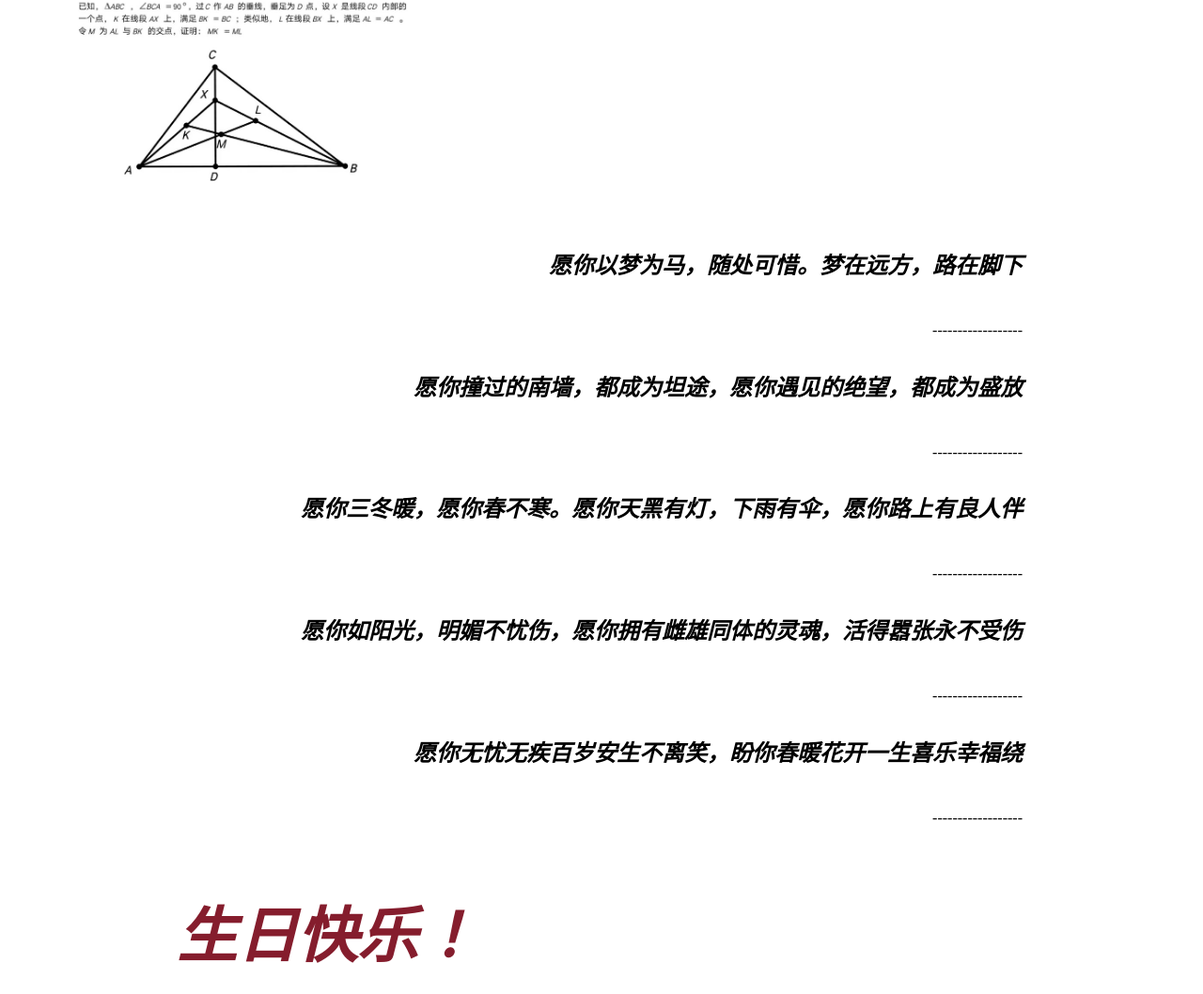
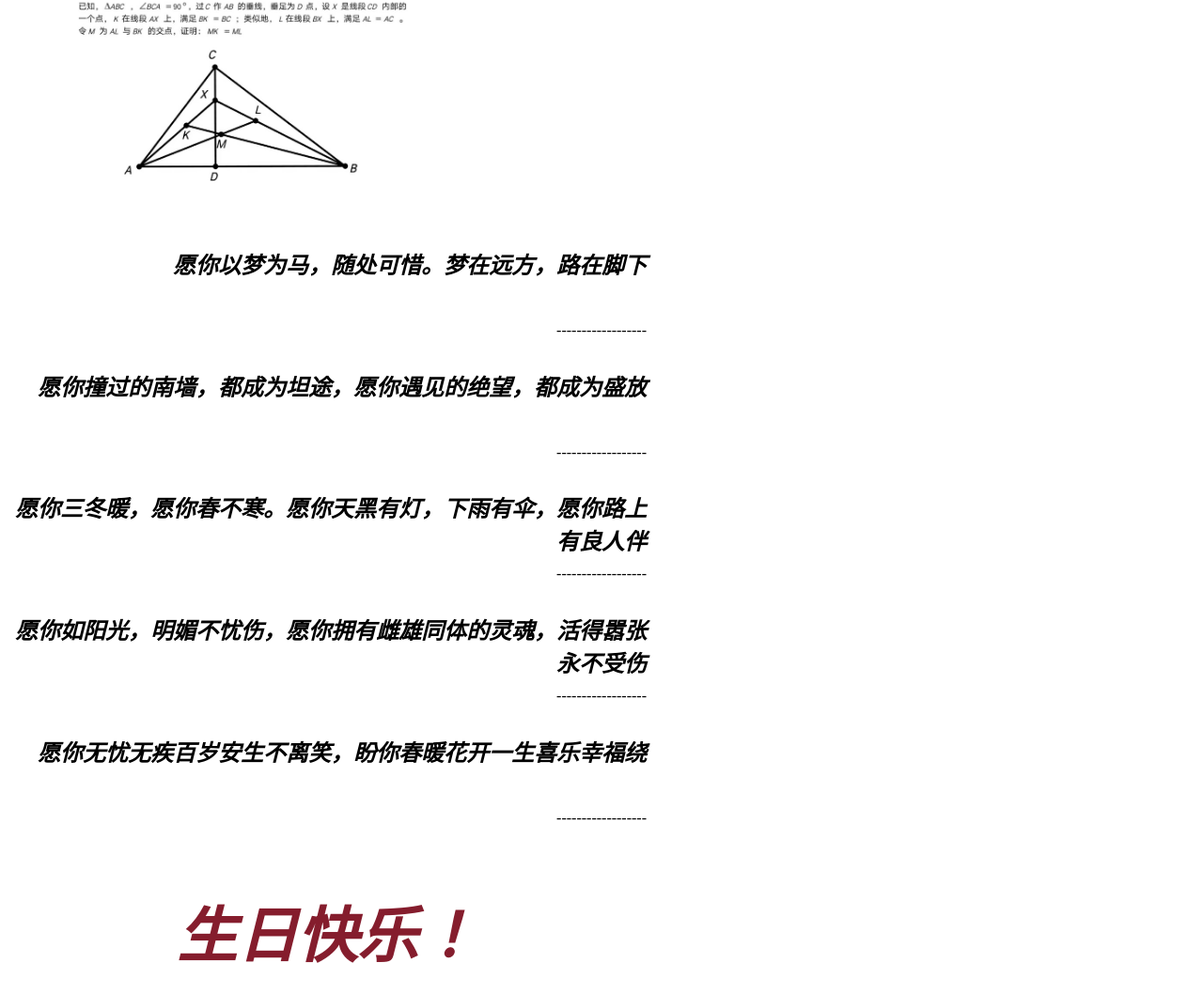
Before and after one commit to 3331674799/901Ceremony.github.io, a PHP site: page / in a window 1280 px wide. Shown: the part 570-1628 px from the top of the page at 94% size. Run offline with PHP 8.4, Linux system fonts and the light colour scheme; some libraries are stand-ins or nearby versions.

Commit message:
Update style.css

```diff
--- a/style.css
+++ b/style.css
@@ -28,8 +28,8 @@ li a:hover:not(.active) {
 .pop{background-attachment: fixed;
     background-repeat: no-repeat;
     background-image: url("980.png");
-    width: 1080px;
-    height: 2240px;
+    width: 680px;
+    height: auto;
 
 }
 .pop h1{font-size: 300%;
@@ -64,7 +64,7 @@ color: #857f7f;
 }
 .end{
     text-align: right;
-    width: 1080px;
+    width: 680px;
     height: 60px;
     font-size: 150%;
     font-style: oblique;
@@ -72,6 +72,6 @@ color: #857f7f;
 }
 .line{
     text-align: right;
-    width: 1080px;
+    width: 680px;
     height: 30px;
 }
```
